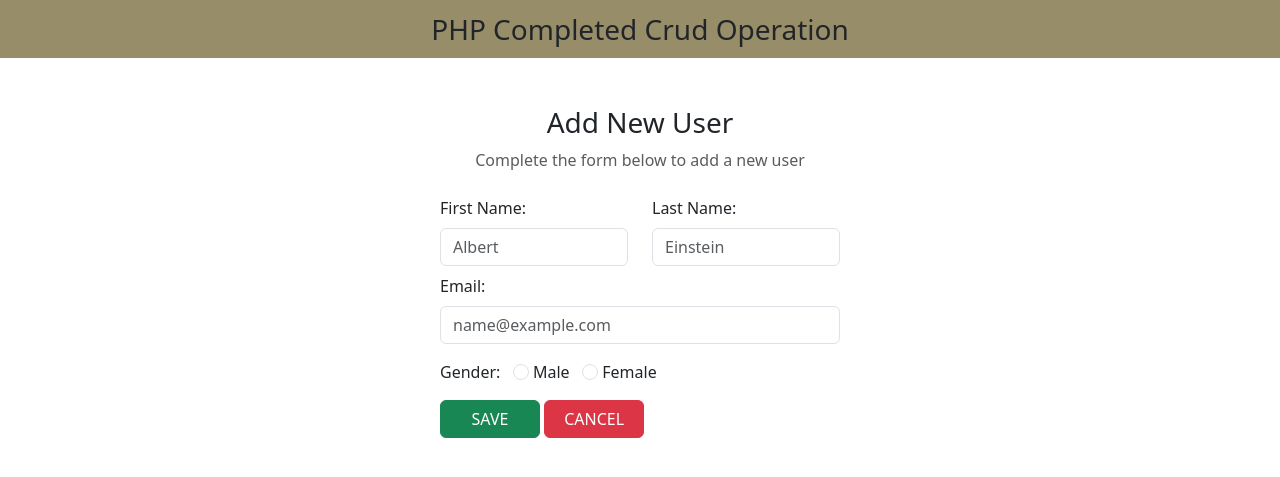
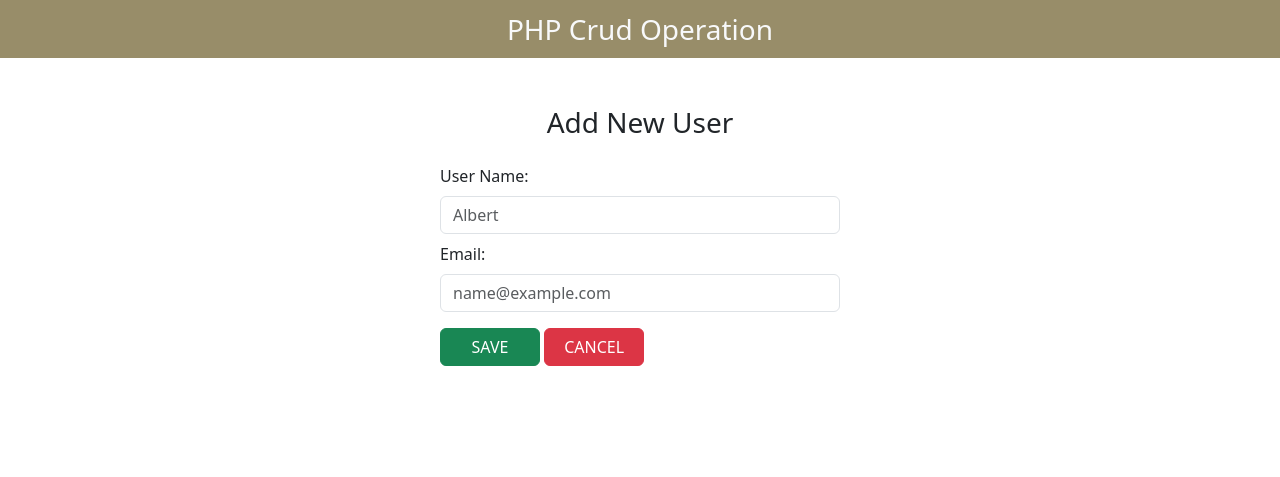
Before and after one commit to Alimulalam/skydash, a PHP site: page /crud/pages/crud/add_new.php in a window 1280 px wide. Shown: the top 477 px of the page. Run offline with PHP 8.4, Linux system fonts and the light colour scheme; tables that the repository leaves empty or names only in its code hold one stand-in row (values such as "Sample post").

Commit message:
Admin panel

```diff
--- a/template/pages/crud/add_new.php
+++ b/template/pages/crud/add_new.php
@@ -1,64 +1,46 @@
 <?php
 
-include "db_conn.php";
+include "../samples/connection.php";
 
 if(isset($_POST['submit'])){
 
-    $first_name =$_POST['first_name'];
+    $user_name =$_POST['user_name'];
 
-    $last_name = $_POST['last_name'];
+    $user_email = $_POST['user_email'];
 
-    $email = $_POST['email'];
+    $sql = "INSERT INTO `users`(`user_id`, `user_name`, `user_email`)
 
-    $gender = $_POST['gender'];
-
-    $sql = "INSERT INTO `crud`(`id`, `first_name`, `last_name`, `email`, `gender`)
-
-    VALUES (NULL,'$first_name','$last_name','$email','$gender')";
+    VALUES (NULL,'$user_name','$user_email')";
 
     $result = mysqli_query($conn, $sql);
 
     if($result) {
 
-        header("Location: index.php?msg=New record created successfully");
-
+        header("Location: ../../index.php?msg=New record created successfully");
     }
 
     else{
-
         echo "Failed:" .mysqli_error($conn);
-
     }
-
 }
-
 ?>
 
 
-
 <!DOCTYPE html>
-
 <html lang="en">
-
 <head>
-
     <meta charset="UTF-8">
-
     <meta name="viewport" content="width=device-width, initial-scale=1.0">
-
-
-
     <!-- Font Awesome CDN -->
 
-    <link rel="stylesheet" href="https://cdnjs.cloudflare.com/ajax/libs/font-awesome/6.4.0/css/all.min.css" integrity="sha512-iecdLmaskl7CVkqkXNQ/ZH/XLlvWZOJyj7Yy7tcenmpD1ypASozpmT/E0iPtmFIB46ZmdtAc9eNBvH0H/ZpiBw==" crossorigin="anonymous" referrerpolicy="no-referrer" />
-
-
+    <link rel="stylesheet" href="https://cdnjs.cloudflare.com/ajax/libs/font-awesome/6.4.0/css/all.min.css"
+        integrity="sha512-iecdLmaskl7CVkqkXNQ/ZH/XLlvWZOJyj7Yy7tcenmpD1ypASozpmT/E0iPtmFIB46ZmdtAc9eNBvH0H/ZpiBw=="
+        crossorigin="anonymous" referrerpolicy="no-referrer" />
 
     <!-- Bootstrap CDN -->
 
-    <link href="https://cdn.jsdelivr.net/npm/bootstrap@5.3.0/dist/css/bootstrap.min.css" rel="stylesheet" integrity="sha384-9ndCyUaIbzAi2FUVXJi0CjmCapSmO7SnpJef0486qhLnuZ2cdeRhO02iuK6FUUVM" crossorigin="anonymous">
-
-
+    <link href="https://cdn.jsdelivr.net/npm/bootstrap@5.3.0/dist/css/bootstrap.min.css" rel="stylesheet"
+        integrity="sha384-9ndCyUaIbzAi2FUVXJi0CjmCapSmO7SnpJef0486qhLnuZ2cdeRhO02iuK6FUUVM" crossorigin="anonymous">
 
     <title>PHP CRUD OPERATION</title>
 
@@ -66,13 +48,11 @@ if(isset($_POST['submit'])){
 
 <body>
 
-    <nav class="navbar navbar-light justify-content-center fs-3 mb-5" style="background-color: #988D69;">
+    <nav class="navbar navbar-light justify-content-center fs-3 mb-5 text-light" style="background-color: #988D69;">
 
-    PHP Completed Crud Operation
+        PHP Crud Operation
 
     </nav>
-
-
 
     <div class="container">
 
@@ -80,11 +60,7 @@ if(isset($_POST['submit'])){
 
             <h3>Add New User</h3>
 
-            <p class="text-muted">Complete the form below to add a new user</p>
-
         </div>
-
-
 
         <div class="container d-flex justify-content-center">
 
@@ -94,17 +70,9 @@ if(isset($_POST['submit'])){
 
                     <div class="col">
 
-                        <label class="form-label">First Name:</label>
+                        <label class="form-label">User Name:</label>
 
-                        <input type="text" class="form-control" name="first_name" placeholder="Albert">
-
-                    </div>
-
-                    <div class="col">
-
-                        <label class="form-label">Last Name:</label>
-
-                        <input type="text" class="form-control" name="last_name" placeholder="Einstein">
+                        <input type="text" class="form-control" name="user_name" placeholder="Albert">
 
                     </div>
 
@@ -114,23 +82,7 @@ if(isset($_POST['submit'])){
 
                     <label class="form-label float-start">Email:</label>
 
-                    <input type="email" class="form-control" name="email" placeholder="name@example.com">
-
-                 </div>
-
-                 <div class="form-group mb-3">
-
-                    <label>Gender:</label> &nbsp;
-
-                    <input type="radio" class="form-check-input" name="gender" id="male" value="male">
-
-                    <label for="male" class="form-input-label">Male</label>
-
-                     &nbsp;
-
-                    <input type="radio" class="form-check-input" name="gender" id="female" value="female">
-
-                    <label for="female" class="form-input-label">Female</label>
+                    <input type="email" class="form-control" name="user_email" placeholder="name@example.com">
 
                 </div>
 
@@ -138,7 +90,7 @@ if(isset($_POST['submit'])){
 
                     <button type="submit" class="btn btn-success col-sm-3 text-uppercase" name="submit">save</button>
 
-                    <a href="index.php" class="btn btn-danger col-sm-3 text-uppercase">Cancel</a>
+                    <a href="../../index.php" class="btn btn-danger col-sm-3 text-uppercase">Cancel</a>
 
                 </div>
 
@@ -152,7 +104,9 @@ if(isset($_POST['submit'])){
 
     <!-- Bootstrap CDN -->
 
-    <script src="https://cdn.jsdelivr.net/npm/bootstrap@5.3.0/dist/js/bootstrap.min.js" integrity="sha384-fbbOQedDUMZZ5KreZpsbe1LCZPVmfTnH7ois6mU1QK+m14rQ1l2bGBq41eYeM/fS" crossorigin="anonymous"></script>
+    <script src="https://cdn.jsdelivr.net/npm/bootstrap@5.3.0/dist/js/bootstrap.min.js"
+        integrity="sha384-fbbOQedDUMZZ5KreZpsbe1LCZPVmfTnH7ois6mU1QK+m14rQ1l2bGBq41eYeM/fS" crossorigin="anonymous">
+    </script>
 
 </body>
 
--- a/template/pages/samples/DashboardProcess.php
+++ b/template/pages/samples/DashboardProcess.php
@@ -9,7 +9,7 @@ foreach ($results as $result) {
     <td><?php echo $result['user_id'] ?></td>
     <td><?php echo $result['user_name'] ?></td>
     <td><?php echo $result['user_email'] ?></td>
-    <td><a class="btn btn-success" href="#">Update</a></td>
+    <td><a class="btn btn-success" href="./pages/crud/edit.php">Edit</a></td>
     <td><a class="btn btn-danger" href="#">Delete</a></td>
 
 </tr>
```
Also changed, not shown: template/pages/crud/edit.php (+13 -25 lines), template/pages/crud/index.php (deleted, +0 -69 lines), template/pages/samples/Dashboard.php (+6 -2 lines). Lines whose indentation alone changed are shown as unchanged.
